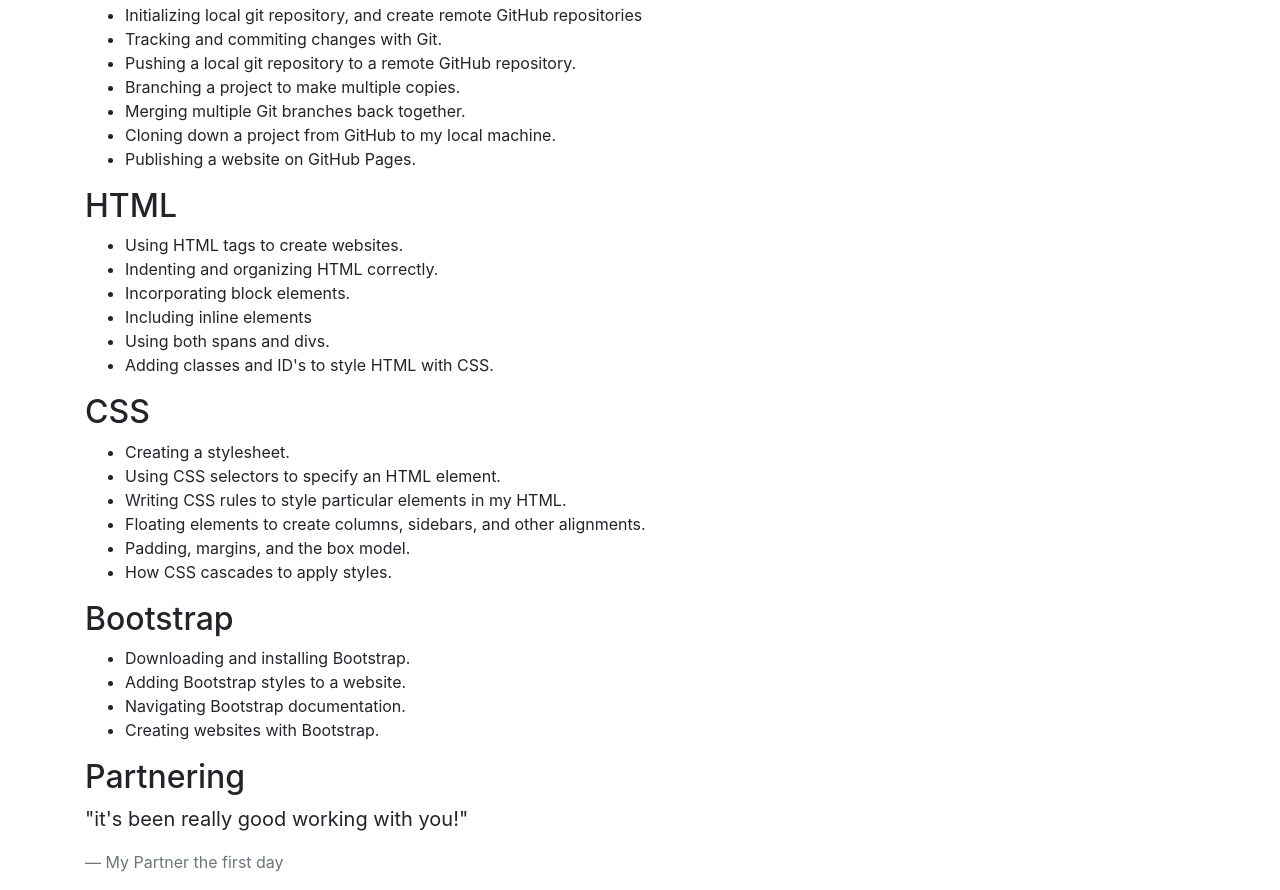
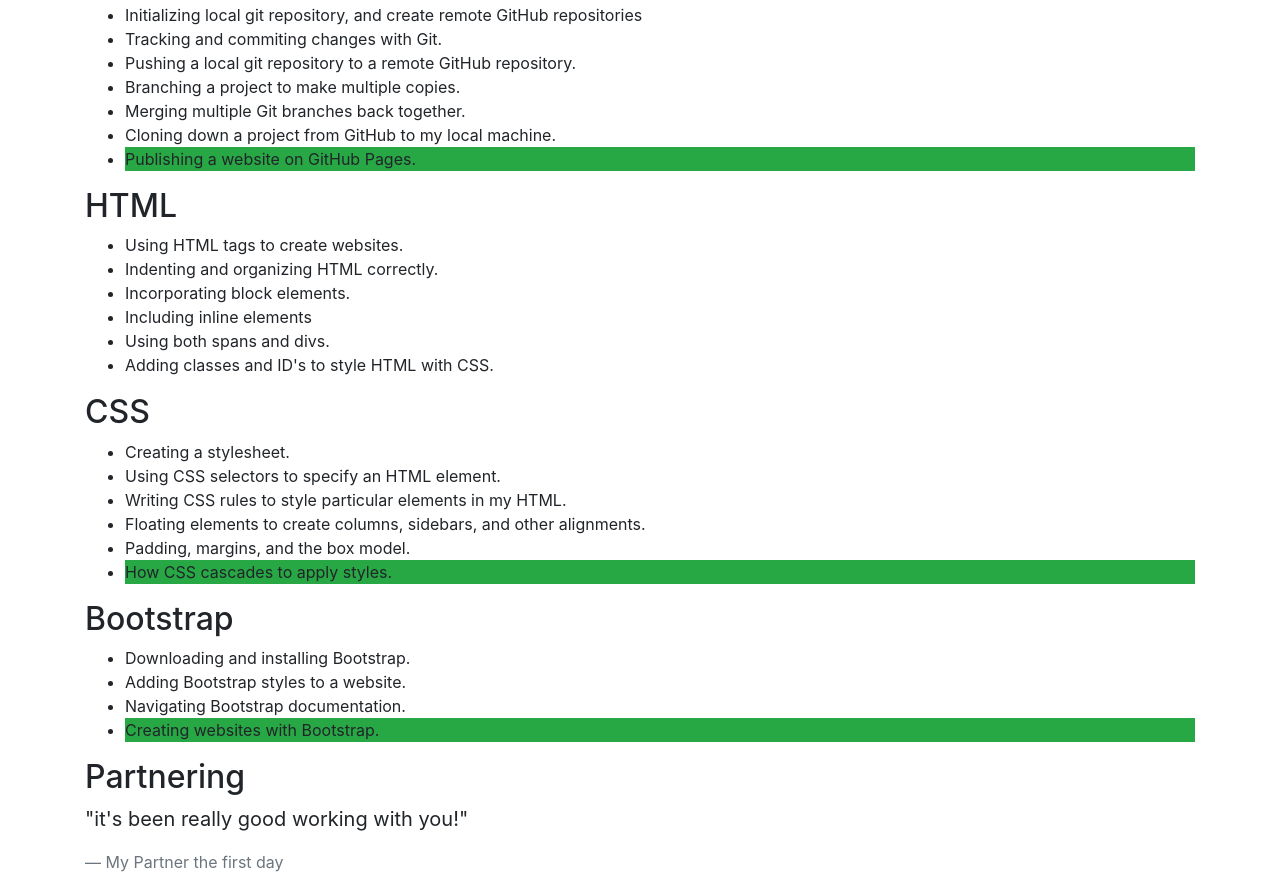
Before and after one commit to selinda-c/section-review, a plain HTML site: page index.html in a window 1280 px wide. Shown: the part 434-1324 px from the top of the page. Drawn offline with Linux system fonts and the light colour scheme.

Commit message:
ADD highlight to important list items

```diff
--- a/index.html
+++ b/index.html
@@ -24,7 +24,7 @@
       <li>Branching a project to make multiple copies.</li>
       <li>Merging multiple Git branches back together.</li>
       <li>Cloning down a project from GitHub to my local machine.</li>
-      <li>Publishing a website on GitHub Pages.</li>
+      <li class="bg-success">Publishing a website on GitHub Pages.</li>
     </ul>
     <h2>HTML</h2>
     <ul>
@@ -42,14 +42,14 @@
      <li>Writing CSS rules to style particular elements in my HTML.</li>
       <li>Floating elements to create columns, sidebars, and other alignments.</li>
       <li>Padding, margins, and the box model.</li>
-      <li>How CSS cascades to apply styles.</li>
+      <li class="bg-success">How CSS cascades to apply styles.</li>
     </ul>
     <h2>Bootstrap</h2>
     <ul>
      <li>Downloading and installing Bootstrap.</li>
      <li>Adding Bootstrap styles to a website.</li>
      <li>Navigating Bootstrap documentation.</li>
-     <li>Creating websites with Bootstrap.</li>
+     <li class="bg-success">Creating websites with Bootstrap.</li>
    </ul>
    <h2>Partnering</h2>
    <blockquote class="blockquote">
```
